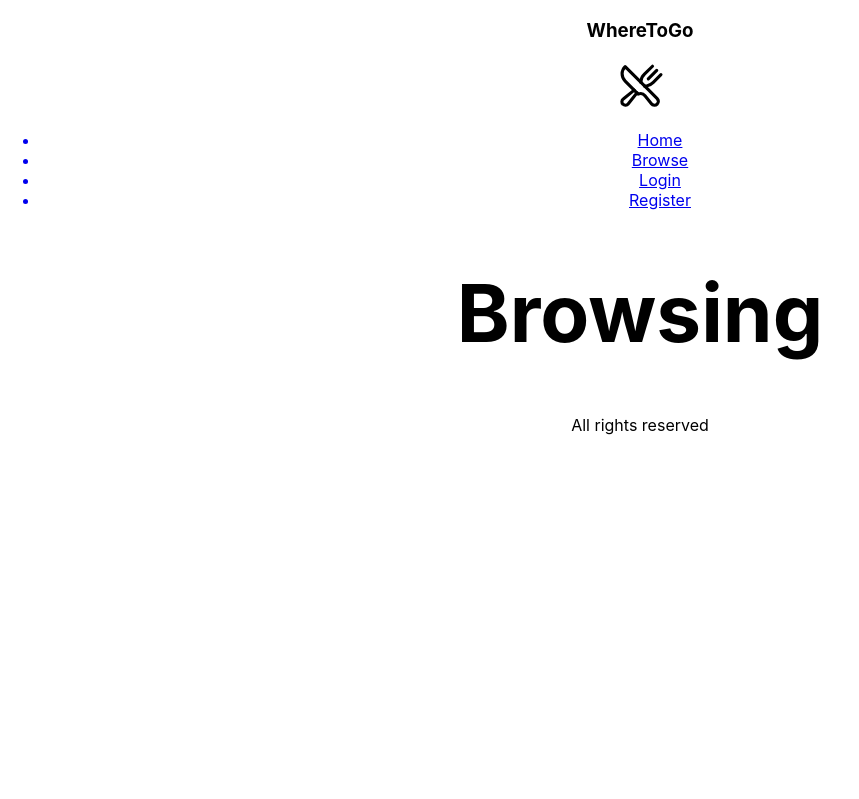
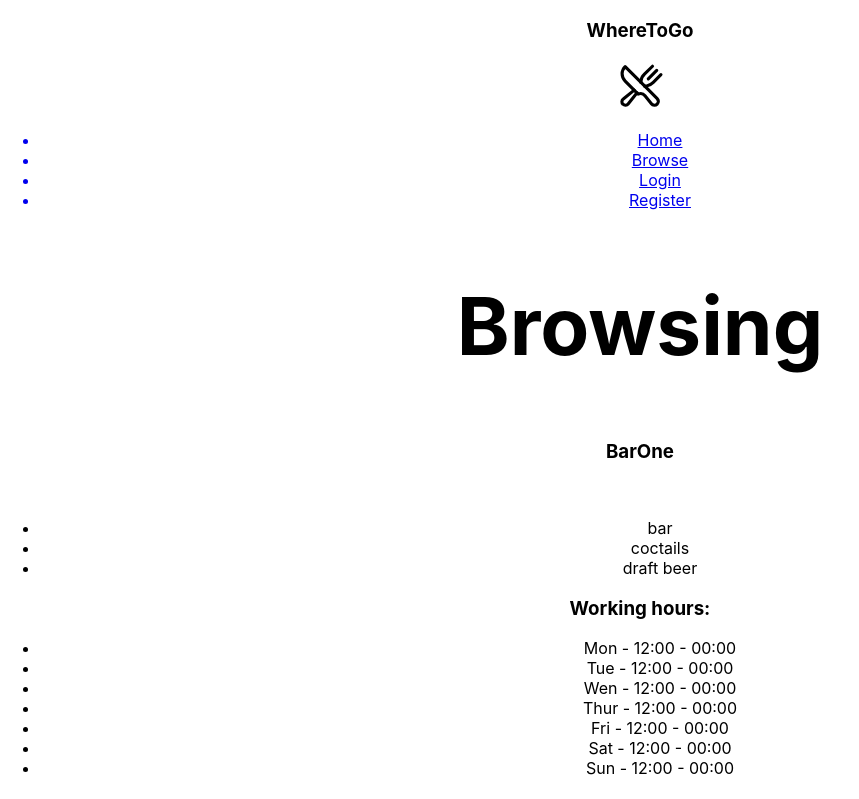
Before and after one commit to milen-mladenov/project_where_to_go, a React (Create React App) app: page /browse in a window 1280 px wide. Shown: the top 799 px of the page, without its empty margins (0-859 px from the left). Built offline with nearby package versions, Linux system fonts and the light colour scheme.

Commit message:
added browsing page + mock of a db

```diff
--- a/src/components/browsingPage/BrowsingPage.js
+++ b/src/components/browsingPage/BrowsingPage.js
@@ -1,5 +1,12 @@
-export const BrowsingPage = () =>{
-    return(
-        <h1>Browsing</h1>
+import { Establishment } from "./establishment/Establishment"
+import establishments from '../utility/establishments.json'
+export const BrowsingPage = () => {
+
+    return (
+        <section>
+
+            <h1>Browsing</h1>
+            {establishments.map(est => <Establishment key={est.name} est={est} />)}
+        </section>
     )
 }
--- /dev/null
+++ b/src/components/browsingPage/establishment/Establishment.js
@@ -0,0 +1,32 @@
+import styles from './Establishment.module.css'
+export const Establishment = ({ est }) => {
+    const status = false;
+    // add calculation to check if the current status is open or closed based on the working hours and current time
+
+    return (
+        <article>
+            <div className={styles.name_img_section}>
+                <h3>{est.name}</h3>
+                <img className={styles.est_img} src={est.img} />
+            </div>
+            <div className={styles.information}>
+                <ul className={styles.types_list}>
+                    {est.types.map(t => <li key={est.name + t}>{t}</li>)}
+                </ul>
+            </div>
+            <div>
+                <h3>Working hours:</h3>
+                <ul>
+                    {est.hours.map(h => <li key={est.name + h[0]}>{h[0]} - {h[1]} - {h[2]}</li>)}
+                </ul>
+                <h3>
+                    Currenly:
+                    {status ?
+                        <p className={styles.opened}>Open</p> :
+                        <p className={styles.closed}>Closed</p>
+                    }
+                </h3>
+            </div>
+        </article>
+    )
+}
--- /dev/null
+++ b/src/components/utility/establishments.json
@@ -0,0 +1,279 @@
+[
+    {
+        "name": "BarOne",
+        "img": "",
+        "types": [
+            "bar",
+            "coctails",
+            "draft beer"
+        ],
+        "hours": [
+            [
+                "Mon",
+                "12:00",
+                "00:00"
+            ],
+            [
+                "Tue",
+                "12:00",
+                "00:00"
+            ],
+            [
+                "Wen",
+                "12:00",
+                "00:00"
+            ],
+            [
+                "Thur",
+                "12:00",
+                "00:00"
+            ],
+            [
+                "Fri",
+                "12:00",
+                "00:00"
+            ],
+            [
+                "Sat",
+                "12:00",
+                "00:00"
+            ],
+            [
+                "Sun",
+                "12:00",
+                "00:00"
+            ]
+        ]
+    },
+    {
+        "name": "BarTwo",
+        "img": "",
+        "types": [
+            "bar",
+            "coctails",
+            "draft beer"
+        ],
+        "hours": [
+            [
+                "Mon",
+                "12:00",
+                "00:00"
+            ],
+            [
+                "Tue",
+                "12:00",
+                "00:00"
+            ],
+            [
+                "Wen",
+                "12:00",
+                "00:00"
+            ],
+            [
+                "Thur",
+                "12:00",
+                "00:00"
+            ],
+            [
+                "Fri",
+                "12:00",
+                "00:00"
+            ],
+            [
+                "Sat",
+                "12:00",
+                "00:00"
+            ],
+            [
+                "Sun",
+                "12:00",
+                "00:00"
+            ]
+        ]
+    },
+    {
+        "name": "BarThree",
+        "img": "",
+        "types": [
+            "bar",
+            "coctails",
+            "draft beer",
+            "kitchen"
+        ],
+        "hours": [
+            [
+                "Mon",
+                "12:00",
+                "00:00"
+            ],
+            [
+                "Tue",
+                "12:00",
+                "00:00"
+            ],
+            [
+                "Wen",
+                "12:00",
+                "00:00"
+            ],
+            [
+                "Thur",
+                "12:00",
+                "00:00"
+            ],
+            [
+                "Fri",
+                "12:00",
+                "00:00"
+            ],
+            [
+                "Sat",
+                "12:00",
+                "00:00"
+            ],
+            [
+                "Sun",
+                "12:00",
+                "00:00"
+            ]
+        ]
+    },
+    {
+        "name": "RestaurantOne",
+        "img": "",
+        "types": [
+            "bar",
+            "coctails",
+            "draft beer"
+        ],
+        "hours": [
+            [
+                "Mon",
+                "12:00",
+                "00:00"
+            ],
+            [
+                "Tue",
+                "12:00",
+                "00:00"
+            ],
+            [
+                "Wen",
+                "12:00",
+                "00:00"
+            ],
+            [
+                "Thur",
+                "12:00",
+                "00:00"
+            ],
+            [
+                "Fri",
+                "12:00",
+                "00:00"
+            ],
+            [
+                "Sat",
+                "12:00",
+                "00:00"
+            ],
+            [
+                "Sun",
+                "12:00",
+                "00:00"
+            ]
+        ]
+    },
+    {
+        "name": "RestaurantTwo",
+        "img": "",
+        "types": [
+            "bar",
+            "coctails",
+            "draft beer"
+        ],
+        "hours": [
+            [
+                "Mon",
+                "12:00",
+                "00:00"
+            ],
+            [
+                "Tue",
+                "12:00",
+                "00:00"
+            ],
+            [
+                "Wen",
+                "12:00",
+                "00:00"
+            ],
+            [
+                "Thur",
+                "12:00",
+                "00:00"
+            ],
+            [
+                "Fri",
+                "12:00",
+                "00:00"
+            ],
+            [
+                "Sat",
+                "12:00",
+                "00:00"
+            ],
+            [
+                "Sun",
+                "12:00",
+                "00:00"
+            ]
+        ]
+    },
+    {
+        "name": "RestaurantThree",
+        "img": "",
+        "types": [
+            "bar",
+            "coctails",
+            "draft beer"
+        ],
+        "hours": [
+            [
+                "Mon",
+                "12:00",
+                "00:00"
+            ],
+            [
+                "Tue",
+                "12:00",
+                "00:00"
+            ],
+            [
+                "Wen",
+                "12:00",
+                "00:00"
+            ],
+            [
+                "Thur",
+                "12:00",
+                "00:00"
+            ],
+            [
+                "Fri",
+                "12:00",
+                "00:00"
+            ],
+            [
+                "Sat",
+                "12:00",
+                "00:00"
+            ],
+            [
+                "Sun",
+                "12:00",
+                "00:00"
+            ]
+        ]
+    }
+]
```
Also changed, not shown: src/components/browsingPage/establishment/Establishment.module.css (added).
